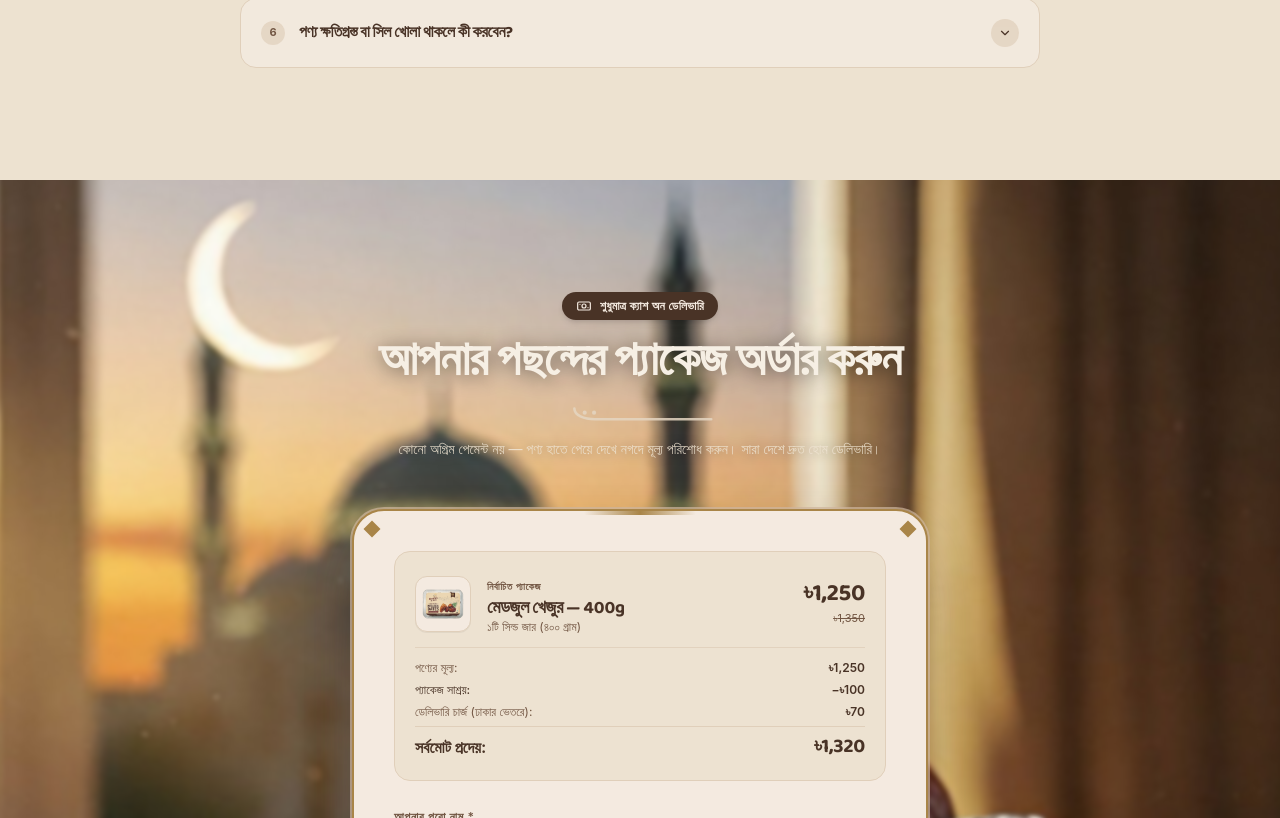
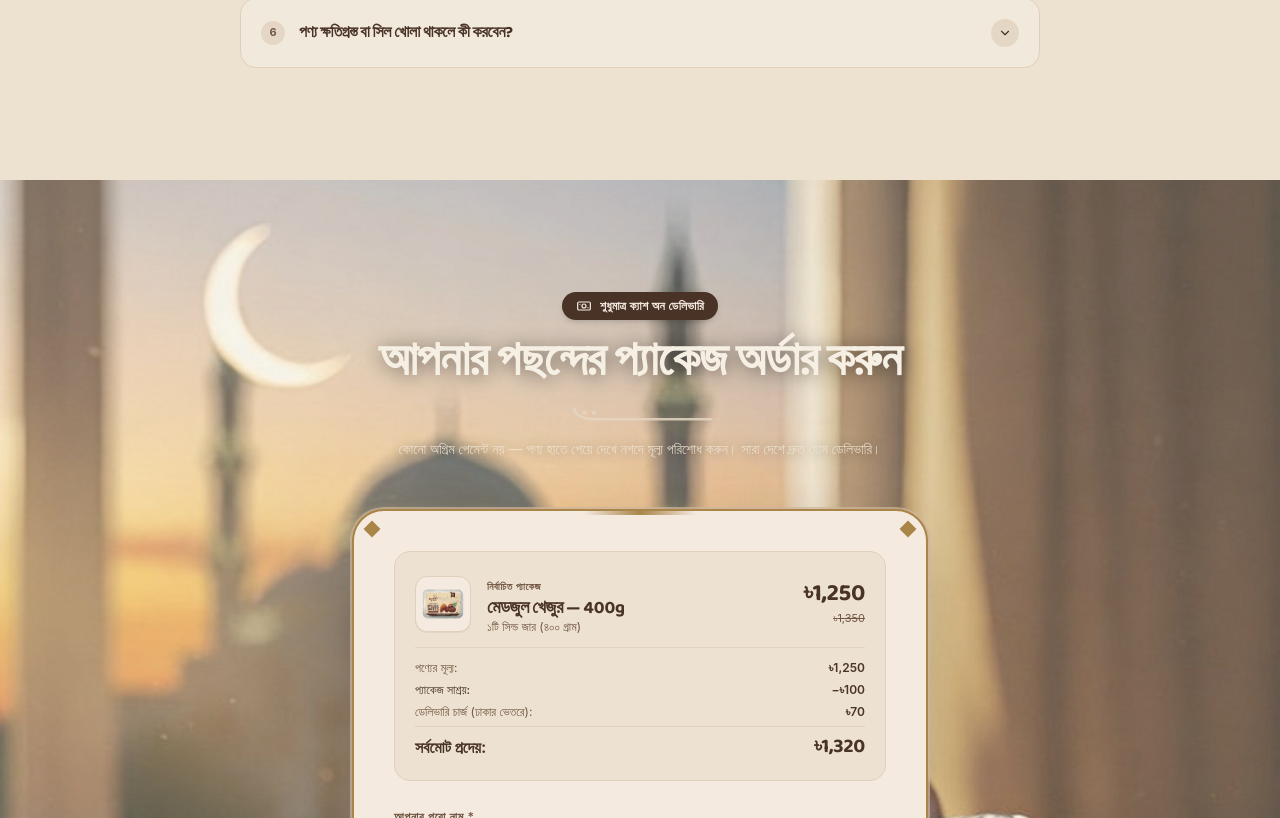
Before and after one commit to jxdeveloper001/Tamur_dates, a Next.js app: page / in a window 1280 px wide. Shown: the part 5562-6380 px from the top of the page. Built offline with nearby package versions, Linux system fonts and the light colour scheme; a web font is replaced by a local one.

Commit message:
Round 3: cream /30 layer instead of blur filter, wooden-dates Details background

```diff
--- a/src/app/page.tsx
+++ b/src/app/page.tsx
@@ -30,15 +30,19 @@ export default function Home() {
       {/* 4 & 5. Continuous Visual Canvas: Product Details & Product Masterpiece Sharing ONE Background (Attachment 1) */}
       <div className="relative overflow-hidden border-t border-[#E0CFBA]/70">
         {/* ONE continuous photographic background spanning both sections seamlessly.
-            The lantern + dates photo, at its true colours with only a very
-            light blur — no white veil, so the photo shows as it is. */}
+            The wooden-board dates photo at its true colours — softened only by
+            a light layer of the site's own cream colour (no blur filter, which
+            costs scrolling smoothness). The hero background is left exactly as it is. */}
         <div
-          className="absolute inset-0 bg-cover bg-center bg-no-repeat pointer-events-none blur-[2px] scale-[1.04]"
+          className="absolute inset-0 bg-cover bg-center bg-no-repeat pointer-events-none"
           style={{
-            backgroundImage: "url('/assets/bg-details-lantern.jpg')",
+            backgroundImage: "url('/assets/bg-details-wooden-dates.jpg')",
           }}
           aria-hidden="true"
         />
+        {/* Light cream layer — the site's own cream colour, just enough to
+            soften the photo while it stays clearly visible */}
+        <div className="absolute inset-0 bg-[#EDE2D0]/30 pointer-events-none" />
 
         {/* 4. Product Details */}
         <ProductDetails />
--- a/src/components/OrderSection.tsx
+++ b/src/components/OrderSection.tsx
@@ -92,14 +92,17 @@ export default function OrderSection({ selectedTier }: OrderSectionProps) {
   return (
     <section id="order" className="relative py-20 sm:py-28 text-[#493326] overflow-hidden">
       {/* 1. Surrounding Order Section Photographic Background (mosque sunset
-          & dates photo, true colours, only a very light blur — no white veil) */}
+          & dates photo, true colours, softened only by a light layer of the
+          site's own cream colour — no blur filter) */}
       <div
-        className="absolute inset-0 bg-cover bg-center bg-no-repeat pointer-events-none blur-[2px] scale-[1.04]"
+        className="absolute inset-0 bg-cover bg-center bg-no-repeat pointer-events-none"
         style={{
           backgroundImage: "url('/assets/bg-order-mosque-sunset.jpg')",
         }}
         aria-hidden="true"
       />
+      {/* Light cream layer — just enough to soften the photo while it stays clearly visible */}
+      <div className="absolute inset-0 bg-[#EDE2D0]/30 pointer-events-none" />
 
       <div className="relative z-10 max-w-7xl mx-auto px-6 sm:px-10 lg:px-12">
 
```
